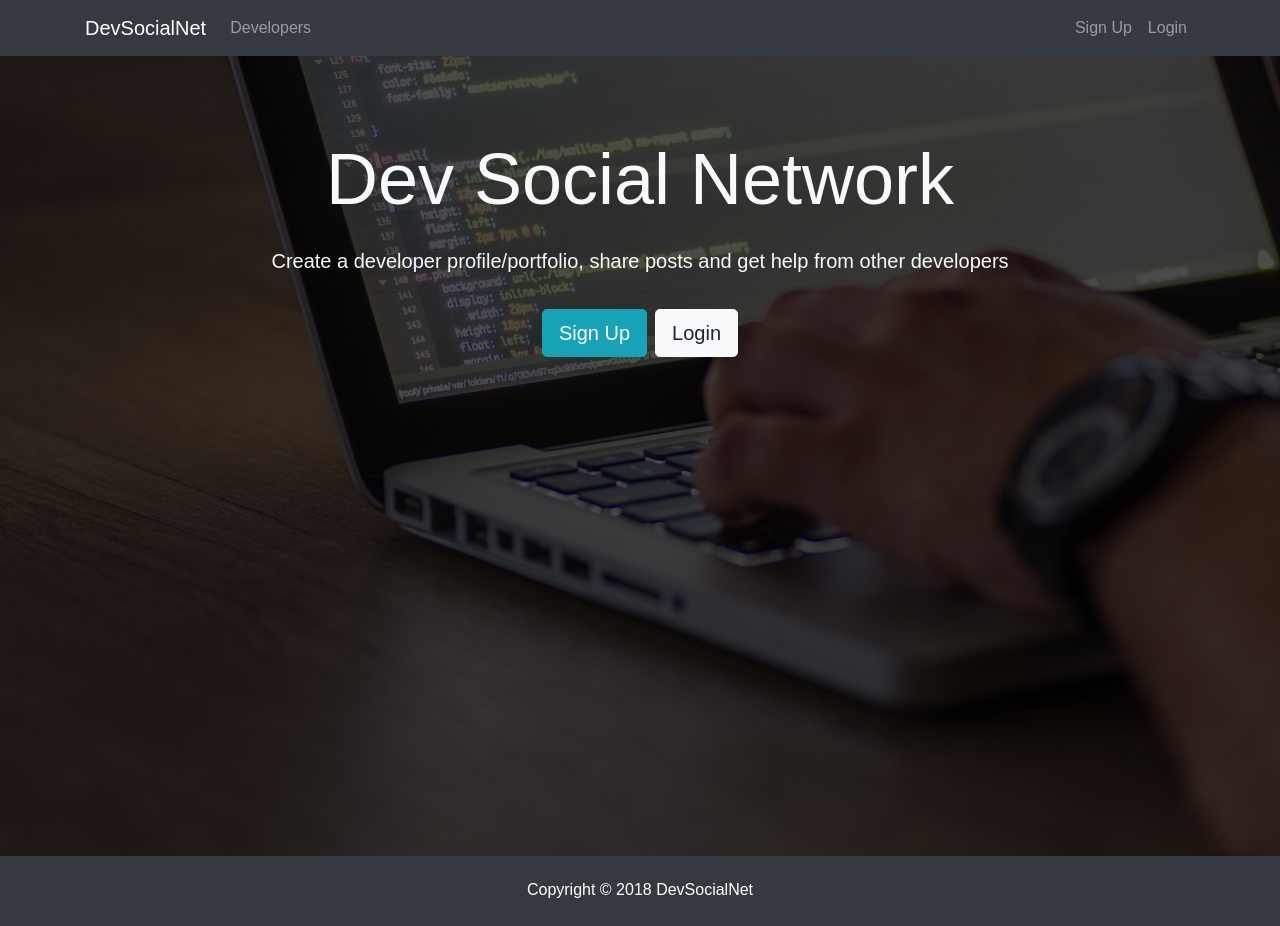
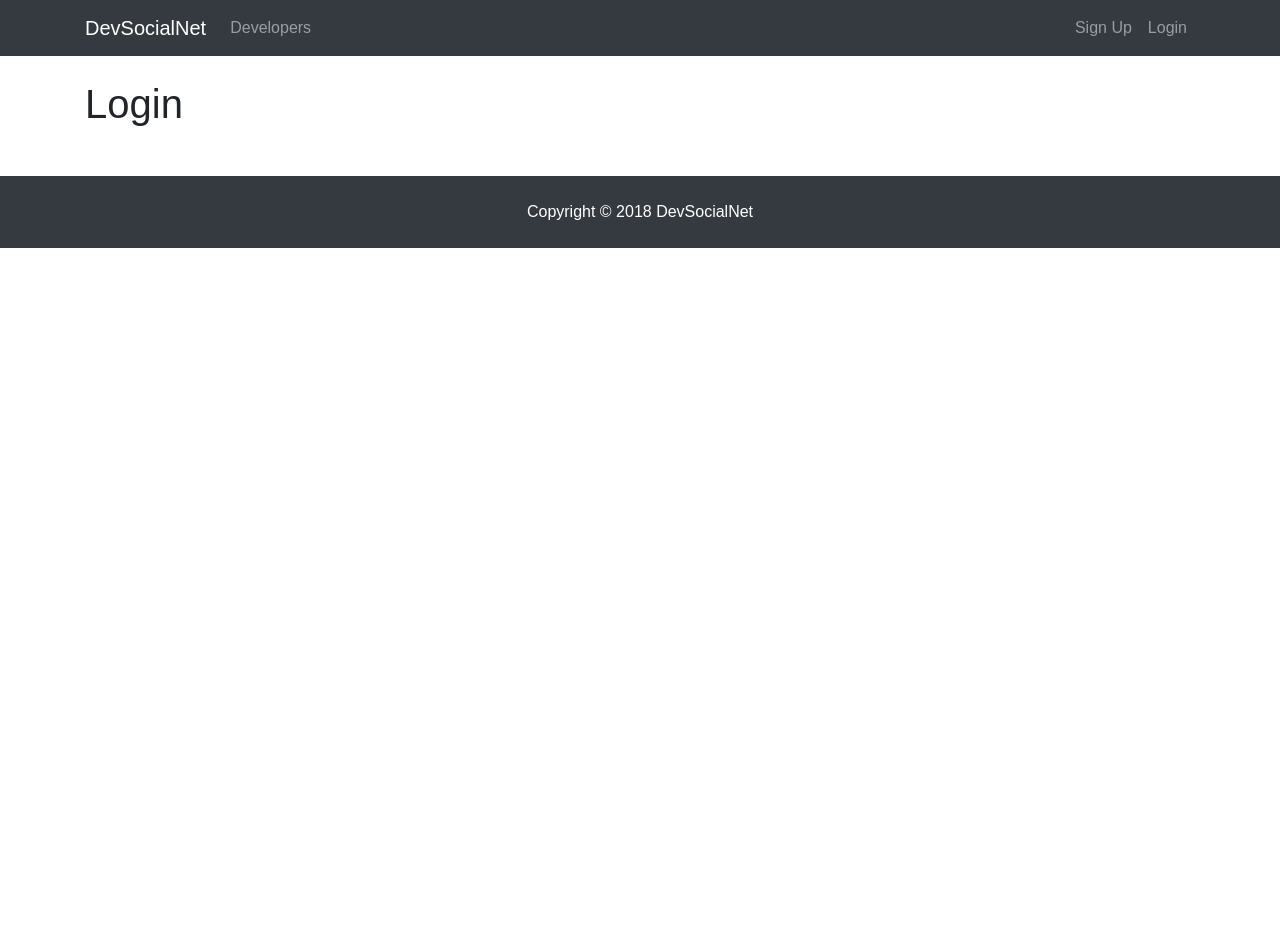
Before and after one commit to noahkrell/dev-social-net, a React (Create React App) app in the folder client/: page /login in a window 1280 px wide. After the commit the page ends 800 px from the top, so only its background shows below. Built offline with nearby package versions, Linux system fonts and the light colour scheme.

Commit message:
finish setting up react router and set up a few initial routes (login/register/homepage

```diff
--- a/client/src/App.js
+++ b/client/src/App.js
@@ -1,17 +1,30 @@
 import React, { Component } from "react";
+import { BrowserRouter as Router, Route } from "react-router-dom";
+
 import Navbar from "./components/layout/Navbar";
 import Footer from "./components/layout/Footer";
+import Landing from "./components/layout/Landing";
+import Register from "./components/auth/Register";
+import Login from "./components/auth/Login";
+
 import "./App.css";
-import Landing from "./components/layout/Landing";
 
 class App extends Component {
   render() {
     return (
-      <div className="App">
-        <Navbar />
-        <Landing />
-        <Footer />
-      </div>
+      <Router>
+        <div className="App">
+          <Navbar />
+          <Route exact path="/" component={Landing} />
+          <div className="container">
+            <Route exact path="/register" component={Register} />
+          </div>
+          <div className="container">
+            <Route exact path="/login" component={Login} />
+          </div>
+          <Footer />
+        </div>
+      </Router>
     );
   }
 }
--- /dev/null
+++ b/client/src/components/auth/Login.js
@@ -0,0 +1,12 @@
+import React, { Component } from "react";
+
+class Login extends Component {
+  render() {
+    return (
+      <div>
+        <h1> Login </h1>
+      </div>
+    );
+  }
+}
+export default Login;
--- /dev/null
+++ b/client/src/components/auth/Register.js
@@ -0,0 +1,12 @@
+import React, { Component } from "react";
+
+class Register extends Component {
+  render() {
+    return (
+      <div>
+        <h1> Register </h1>
+      </div>
+    );
+  }
+}
+export default Register;
--- a/client/src/components/layout/Landing.js
+++ b/client/src/components/layout/Landing.js
@@ -1,4 +1,5 @@
 import React, { Component } from "react";
+import { Link } from "react-router-dom";
 
 class Landing extends Component {
   render() {
@@ -16,12 +17,12 @@
                     help from other developers
                   </p>
                   <hr />
-                  <a href="register.html" className="btn btn-lg btn-info mr-2">
+                  <Link to="/register" className="btn btn-lg btn-info mr-2">
                     Sign Up
-                  </a>
-                  <a href="login.html" className="btn btn-lg btn-light">
+                  </Link>
+                  <Link to="/login" className="btn btn-lg btn-light">
                     Login
-                  </a>
+                  </Link>
                 </div>
               </div>
             </div>
--- a/client/src/components/layout/Navbar.js
+++ b/client/src/components/layout/Navbar.js
@@ -1,4 +1,5 @@
 import React, { Component } from "react";
+import { Link } from "react-router-dom";
 
 class Navbar extends Component {
   render() {
@@ -6,9 +7,9 @@
       <div>
         <nav className="navbar navbar-expand-sm navbar-dark bg-dark mb-4">
           <div className="container">
-            <a className="navbar-brand" href="landing.html">
+            <Link className="navbar-brand" to="/">
               DevSocialNet
-            </a>
+            </Link>
             <button
               className="navbar-toggler"
               type="button"
@@ -21,23 +22,23 @@
             <div className="collapse navbar-collapse" id="mobile-nav">
               <ul className="navbar-nav mr-auto">
                 <li className="nav-item">
-                  <a className="nav-link" href="profiles.html">
+                  <Link className="nav-link" to="/profiles">
                     {" "}
                     Developers
-                  </a>
+                  </Link>
                 </li>
               </ul>
 
               <ul className="navbar-nav ml-auto">
                 <li className="nav-item">
-                  <a className="nav-link" href="register.html">
+                  <Link className="nav-link" to="/register">
                     Sign Up
-                  </a>
+                  </Link>
                 </li>
                 <li className="nav-item">
-                  <a className="nav-link" href="login.html">
+                  <Link className="nav-link" to="/login">
                     Login
-                  </a>
+                  </Link>
                 </li>
               </ul>
             </div>
```
Also changed, not shown: 1 other file (tests, documents, lock files or other folders).
